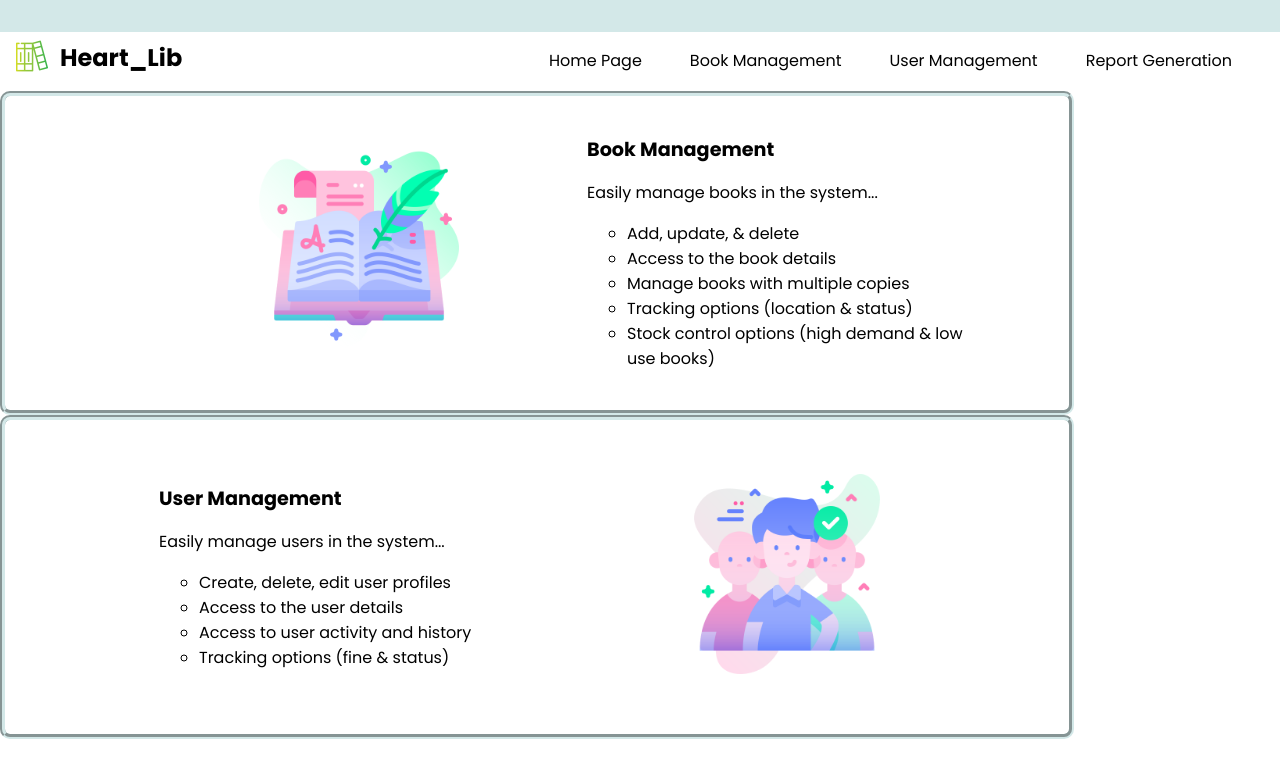
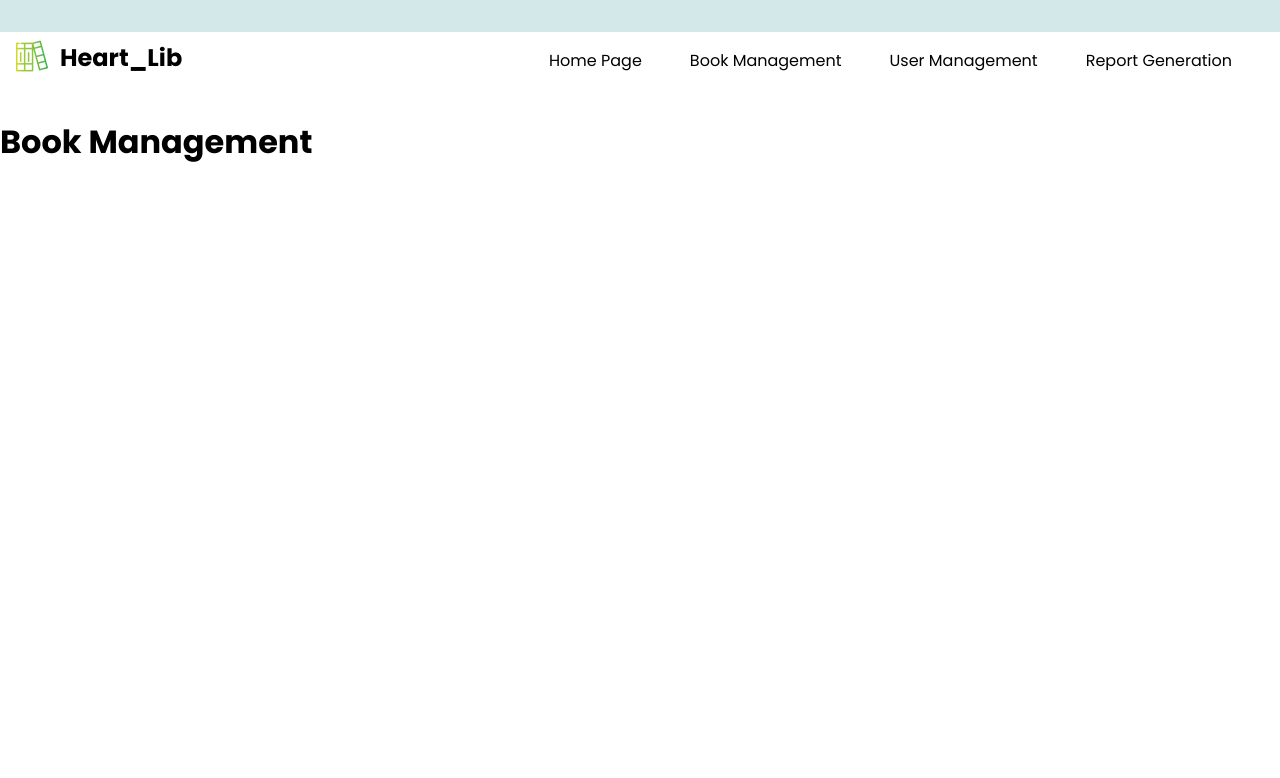
Before and after one commit to Nipuni-Wimangsa/Library-Management-System, an Angular app in the folder LibraryManagementSystem/: page /adminHome in a window 1280 px wide. Shown: the top 778 px of the page. Built offline with nearby package versions, Linux system fonts and the light colour scheme.

Commit message:
latest small changes

```diff
--- a/LibraryManagementSystem/src/app/admin-home/admin-home.component.css
+++ b/LibraryManagementSystem/src/app/admin-home/admin-home.component.css
@@ -1,54 +1,3 @@
-.box {
-  /* margin: 2em 5em; */
-  border: 5px groove var(--secondary-color);
-  border-radius: 10px;
-  padding: 2em;
-  display: grid;
-  width: 1000px;
-  grid-template-columns: 500px 500px;
-  /* justify-content: center;
-  align-items: center; */
-  height: 250px;
-
-  place-items: center;
-  place-content: center;
-
-  /* display: flex;
-  flex-direction: row;
-  height: 250px;
-  align-items: center; */
+h2 {
+  font-size: 2em;
 }
-
-.container {
-  display: flex;
-  align-items: center;
-}
-
-img {
-  height: 200px;
-  width: 200px;
-}
-
-h2 {
-  font-size: 1.2em;
-}
-
-ul {
-  list-style: circle;
-}
-
-.left {
-  margin-left: 9em;
-}
-
-.right-img {
-  /* margin-left: 10em; */
-}
-
-.right-txt {
-  /* margin-left: 10em; */
-}
-
-.info-container {
-  width: 400px;
-}
--- a/LibraryManagementSystem/src/app/admin-home/admin-home.component.html
+++ b/LibraryManagementSystem/src/app/admin-home/admin-home.component.html
@@ -1,34 +1,2 @@
-<div class="container">
-  <div class="box">
-    <div class="img-container left">
-      <img src="../../assets/Icons/books-stack-of-three.png" alt="" />
-    </div>
-    <div class="info-container right-txt">
-      <h2>Book Management</h2>
-      <p>Easily manage books in the system...</p>
-      <ul>
-        <li>Add, update, & delete</li>
-        <li>Access to the book details</li>
-        <li>Manage books with multiple copies</li>
-        <li>Tracking options (location & status)</li>
-        <li>Stock control options (high demand & low use books)</li>
-      </ul>
-    </div>
-  </div>
-</div>
-
-<div class="box">
-  <div class="info-container left">
-    <h2>User Management</h2>
-    <p>Easily manage users in the system...</p>
-    <ul>
-      <li>Create, delete, edit user profiles</li>
-      <li>Access to the user details</li>
-      <li>Access to user activity and history</li>
-      <li>Tracking options (fine & status)</li>
-    </ul>
-  </div>
-  <div class="img-container right-img">
-    <img src="../../assets/Icons/people.png" alt="" />
-  </div>
-</div>
+<app-admin-header></app-admin-header>
+<h2>Book Management</h2>
--- a/LibraryManagementSystem/src/app/admin-home/admin-home.component.ts
+++ b/LibraryManagementSystem/src/app/admin-home/admin-home.component.ts
@@ -3,8 +3,6 @@ import { Component } from '@angular/core';
 @Component({
   selector: 'app-admin-home',
   templateUrl: './admin-home.component.html',
-  styleUrl: './admin-home.component.css'
+  styleUrl: './admin-home.component.css',
 })
-export class AdminHomeComponent {
-
-}
+export class AdminHomeComponent {}
--- a/LibraryManagementSystem/src/app/app-routing.module.ts
+++ b/LibraryManagementSystem/src/app/app-routing.module.ts
@@ -3,12 +3,14 @@ import { RouterModule, Routes } from '@angular/router';
 import { LoginComponent } from './login/login.component';
 import { WelcomePageComponent } from './welcome-page/welcome-page.component';
 import { AdminHomeComponent } from './admin-home/admin-home.component';
+import { AdminHeaderComponent } from './admin-header/admin-header.component';
 
 const routes: Routes = [
   { path: '', redirectTo: 'welcomePage', pathMatch: 'full' },
   { path: 'welcomePage', component: WelcomePageComponent },
   { path: 'login', component: LoginComponent },
   { path: 'adminHome', component: AdminHomeComponent },
+  { path: 'adminHeader', component: AdminHeaderComponent}
 ];
 
 @NgModule({
--- a/LibraryManagementSystem/src/app/app.component.html
+++ b/LibraryManagementSystem/src/app/app.component.html
@@ -1,2 +1 @@
-<!-- <router-outlet></router-outlet> -->
-<app-admin-header></app-admin-header>
+<router-outlet></router-outlet>
--- a/LibraryManagementSystem/src/app/login/login.component.html
+++ b/LibraryManagementSystem/src/app/login/login.component.html
@@ -21,7 +21,6 @@
   <div class="color-card"></div>
 </div>
 
-
 <!--
   * Add validations to the login fields
   * Responsive design
```
